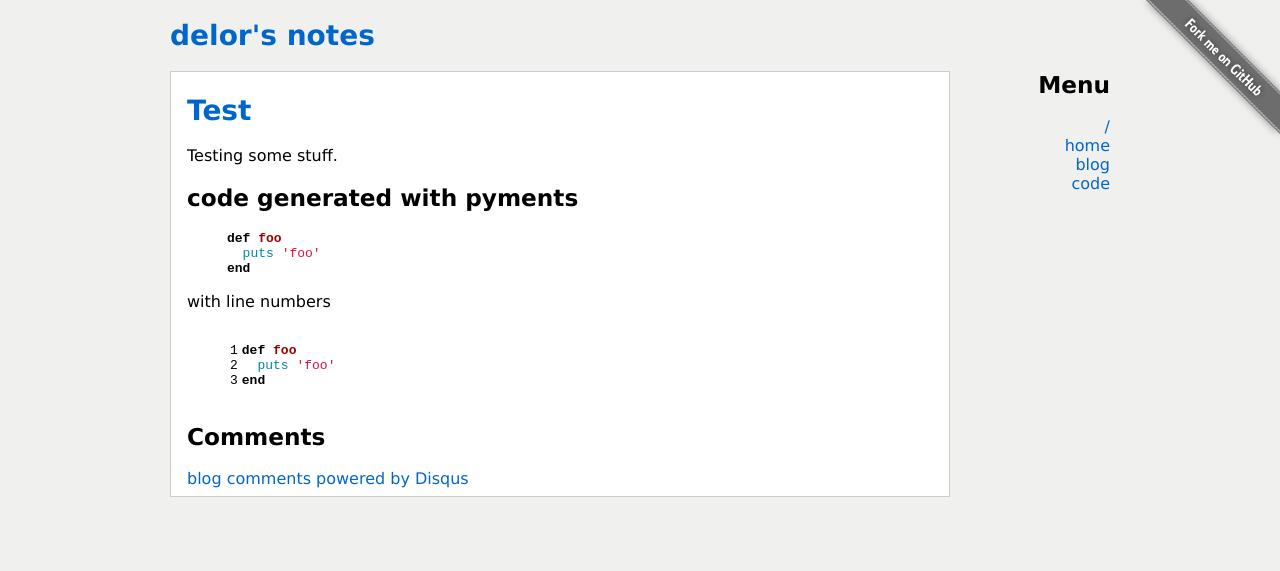
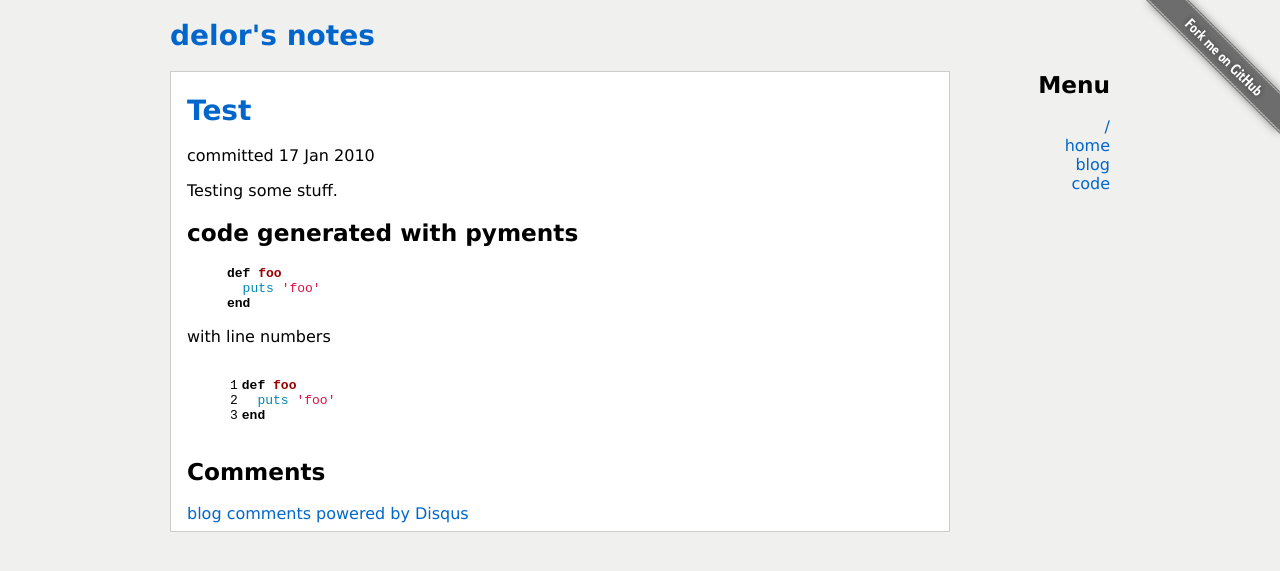
Before and after one commit to delor/delor.github.com, a Jekyll site: the page built from _posts/2010-01-17-test.markdown, in a window 1280 px wide. Shown: the top 571 px of the page. Built offline with Jekyll 4.4.1, drawn with Linux system fonts in a browser that asks for light colours; Markdown is read by kramdown in place of the engine named in the settings; comment, search, counter and statistics services are not loaded.

Commit message:
little layout changes
and changes for xhtml 1.0 strict validation

```diff
--- a/_layouts/default.html
+++ b/_layouts/default.html
@@ -29,6 +29,8 @@
         </div>
       </div>
     </div>
-    <a href="http://github.com/delor/delor.github.com" title="Fork me on GitHub"><img style="position: absolute; top: 0; right: 0; border: 0;" src="/img/forkme_right_gray_6d6d6d.png" alt="Fork me on GitHub" /></a>
+    <div>
+      <a href="http://github.com/delor/delor.github.com" title="Fork me on GitHub"><img style="position: absolute; top: 0; right: 0; border: 0;" src="/img/forkme_right_gray_6d6d6d.png" alt="Fork me on GitHub" /></a>
+    </div>
   </body>
 </html>
--- a/_layouts/post.html
+++ b/_layouts/post.html
@@ -1,8 +1,13 @@
 ---
 layout: default
 ---
+<h1><a href="{{ page.url }}" title="{{ page.title }}">{{ page.title }}</a></h1>
+<div id="date">committed {{ page.date | date_to_string }}</div>
 {{ content }}
 <h2>Comments</h2>
 <div id="disqus">
-  <div id="disqus_thread"></div><script type="text/javascript" src="http://disqus.com/forums/delor-pl/embed.js"></script><noscript><a href="http://disqus.com/forums/delor-pl/?url=ref">View the discussion thread.</a></noscript><a href="http://disqus.com" class="dsq-brlink">blog comments powered by <span class="logo-disqus">Disqus</span></a>
+  <div id="disqus_thread"></div>
+  <script type="text/javascript" src="http://disqus.com/forums/delor-pl/embed.js"></script>
+  <noscript><p><a href="http://disqus.com/forums/delor-pl/?url=ref">View the discussion thread.</a></p></noscript>
+  <a href="http://disqus.com" class="dsq-brlink">blog comments powered by <span class="logo-disqus">Disqus</span></a>
 </div>
--- a/_posts/2010-01-17-test.markdown
+++ b/_posts/2010-01-17-test.markdown
@@ -2,8 +2,6 @@
 layout: post
 title: Test
 ---
-# [{{ page.title }}]({{ page.url }} "{{ page.title }}") #
-
 Testing some stuff.
 
 ## code generated with pyments ##
```
Also changed, not shown: other parts of _layouts/default.html (+1 -1 lines).
